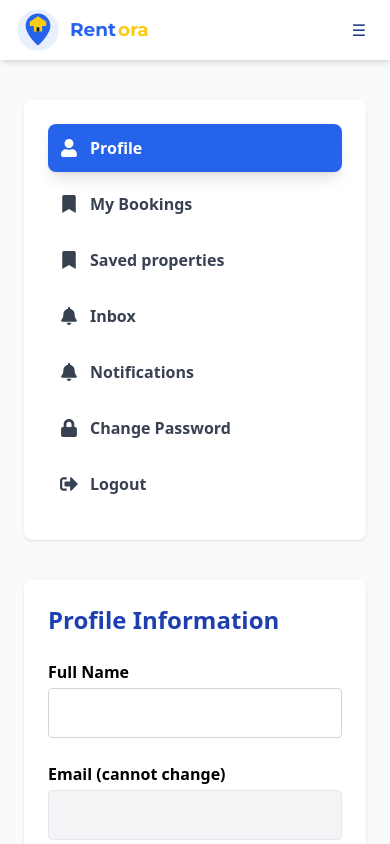
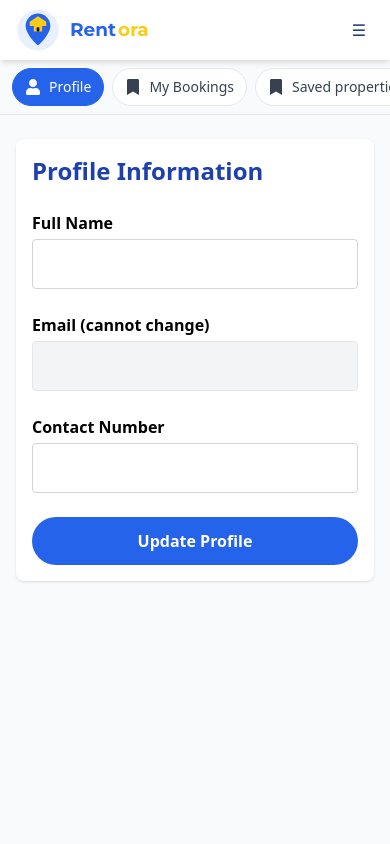
Before and after one commit to hariombangali/rentora-frontend, a React (Vite) app: page /profile in a window 390 px wide. Shown: the top 844 px of the page. Built offline with nearby package versions, Linux system fonts and the light colour scheme.

Commit message:
updATED CODE3

```diff
--- a/src/pages/Profile.jsx
+++ b/src/pages/Profile.jsx
@@ -1,17 +1,25 @@
-import { useState, useEffect } from "react";
+import { useState, useEffect, useMemo, useCallback, useRef } from "react";
 import API from "../services/api";
 import { useAuth } from "../context/AuthContext";
-import { FaUser, FaLock, FaHome, FaBookmark, FaWallet, FaBell, FaCheckCircle, FaSignOutAlt } from 'react-icons/fa';
+import { useSearchParams } from "react-router-dom";
+import {
+  FaUser,
+  FaLock,
+  FaHome,
+  FaBookmark,
+  FaBell,
+  FaCheckCircle,
+  FaSignOutAlt,
+} from "react-icons/fa";
 import MyBookings from "./MyBookings";
 import Inbox from "./Inbox";
-import MyProperties from "./MyProperties"; // new wrapper
+import MyProperties from "./MyProperties";
 import OwnerBookings from "./OwnerBookings";
 import Wishlist from "./Wishlist";
 
-
-
 export default function ProfilePage() {
   const { user, setUser } = useAuth();
+  const [searchParams, setSearchParams] = useSearchParams();
   const [activeTab, setActiveTab] = useState("profile");
 
   const [form, setForm] = useState({
@@ -23,29 +31,53 @@ export default function ProfilePage() {
     ownerPhone: "",
     ownerIdType: "",
     ownerIdNumber: "",
-    // Password tab
     currentPassword: "",
     newPassword: "",
     confirmPassword: "",
   });
 
+  const [updatingProfile, setUpdatingProfile] = useState(false);
   const [loading, setLoading] = useState(true);
   const [error, setError] = useState("");
   const [successMsg, setSuccessMsg] = useState("");
 
-  // Define sidebar tabs dynamically according to user role
-  const SIDEBAR_TABS = [
+  // Tabs derived from role
+  const SIDEBAR_TABS = useMemo(
+    () =>
+      [
         { key: "profile", label: "Profile", icon: <FaUser /> },
-    user?.role === "owner" && { key: "myProperties", label: "My Properties", icon: <FaHome /> },
-    { key: "myBookings", label: "My Bookings", icon: <FaBookmark /> },
+        user?.role === "owner" && {
+          key: "myProperties",
+          label: "My Properties",
+          icon: <FaHome />,
+        },
+        {
+          key: "myBookings",
+          label: user?.role === "owner" ? "Owner Bookings" : "My Bookings",
+          icon: <FaBookmark />,
+        },
         { key: "savedproperties", label: "Saved properties", icon: <FaBookmark /> },
         { key: "inbox", label: "Inbox", icon: <FaBell /> },
         { key: "notifications", label: "Notifications", icon: <FaBell /> },
         { key: "password", label: "Change Password", icon: <FaLock /> },
-    user?.role === "owner" && { key: "verification", label: "Owner Verification", icon: <FaCheckCircle /> },
+        user?.role === "owner" && {
+          key: "verification",
+          label: "Owner Verification",
+          icon: <FaCheckCircle />,
+        },
         { key: "logout", label: "Logout", icon: <FaSignOutAlt /> },
-  ].filter(Boolean);
+      ].filter(Boolean),
+    [user]
+  );
 
+  const tabKeys = useMemo(() => SIDEBAR_TABS.map((t) => t.key), [SIDEBAR_TABS]);
+
+  // Initialize from URL ?tab=
+  useEffect(() => {
+    const t = searchParams.get("tab");
+    if (t && tabKeys.includes(t)) setActiveTab(t);
+    setLoading(false);
+  }, [searchParams, tabKeys]);
 
   useEffect(() => {
     if (user) {
@@ -61,7 +93,6 @@ export default function ProfilePage() {
         ownerIdNumber: user.ownerKYC?.ownerIdNumber || "",
       }));
     }
-    setLoading(false);
   }, [user]);
 
   const handleChange = (e) => {
@@ -85,6 +116,7 @@ export default function ProfilePage() {
     e.preventDefault();
     setError("");
     setSuccessMsg("");
+    setUpdatingProfile(true);
     try {
       const token = localStorage.getItem("token");
       const res = await API.put(
@@ -106,6 +138,8 @@ export default function ProfilePage() {
       if (res.data.user) setUser(res.data.user);
     } catch (err) {
       setError(err.response?.data?.message || "Failed to update profile");
+    } finally {
+      setUpdatingProfile(false);
     }
   };
 
@@ -129,38 +163,106 @@ export default function ProfilePage() {
         }
       );
       setSuccessMsg("Password changed successfully!");
-      setForm((prev) => ({ ...prev, currentPassword: "", newPassword: "", confirmPassword: "" }));
+      setForm((prev) => ({
+        ...prev,
+        currentPassword: "",
+        newPassword: "",
+        confirmPassword: "",
+      }));
     } catch (err) {
       setError(err.response?.data?.message || "Failed to change password");
     }
   };
 
-  // Sidebar click handler including logout
-  const handleSidebarClick = (key) => {
+  // Tab change utility (sync URL)
+  const setTab = useCallback(
+    (key) => {
       if (key === "logout") {
         setUser(null);
         localStorage.removeItem("token");
-      window.location.href = "/login"; // redirect to login
+        window.location.href = "/login";
         return;
       }
       setActiveTab(key);
       setError("");
       setSuccessMsg("");
+      setSearchParams({ tab: key });
+    },
+    [setSearchParams, setUser]
+  );
+
+  // Keyboard navigation for tablist
+  const tablistRef = useRef(null);
+  const onTablistKeyDown = (e) => {
+    if (!["ArrowRight", "ArrowLeft", "Home", "End"].includes(e.key)) return;
+    e.preventDefault();
+    const currentIndex = tabKeys.indexOf(activeTab);
+    if (e.key === "ArrowRight") {
+      const next = (currentIndex + 1) % tabKeys.length;
+      setTab(tabKeys[next]);
+    } else if (e.key === "ArrowLeft") {
+      const prev = (currentIndex - 1 + tabKeys.length) % tabKeys.length;
+      setTab(tabKeys[prev]);
+    } else if (e.key === "Home") {
+      setTab(tabKeys[0]);
+    } else if (e.key === "End") {
+      setTab(tabKeys[tabKeys.length - 1]);
+    }
   };
 
   if (loading) return <div className="p-6 text-center">Loading Profile...</div>;
 
   return (
-    <div className="min-h-screen bg-gray-50 py-10">
-      <div className="max-w-7xl mx-auto flex flex-col md:flex-row gap-10 px-6">
-        {/* Sidebar */}
-        <nav className="w-full md:w-64 bg-white rounded-lg shadow sticky top-10 p-6 h-fit">
-          <ul>
+    <div className="min-h-screen bg-gray-50">
+      {/* Mobile tabs bar */}
+      <div className="md:hidden sticky top-0 z-20 bg-gray-50 border-b">
+        <div
+          role="tablist"
+          aria-label="Profile sections"
+          className="flex gap-2 overflow-x-auto px-3 py-2"
+          ref={tablistRef}
+          onKeyDown={onTablistKeyDown}
+        >
+          {SIDEBAR_TABS.map(({ key, label, icon }) => {
+            const selected = activeTab === key;
+            return (
+              <button
+                key={key}
+                role="tab"
+                aria-selected={selected}
+                aria-controls={`${key}-panel`}
+                id={`${key}-tab`}
+                onClick={() => setTab(key)}
+                className={`flex items-center gap-2 whitespace-nowrap rounded-full px-3 py-2 text-sm border transition ${
+                  selected
+                    ? "bg-blue-600 text-white border-blue-600"
+                    : "bg-white text-gray-700 border-gray-200"
+                }`}
+              >
+                <span className="text-base">{icon}</span>
+                <span>{label}</span>
+              </button>
+            );
+          })}
+        </div>
+      </div>
+
+      <div className="max-w-7xl mx-auto flex flex-col md:flex-row gap-6 md:gap-10 px-4 sm:px-6 py-6 sm:py-10">
+        {/* Sidebar (desktop) */}
+        <nav className="hidden md:block md:w-64 bg-white rounded-lg shadow sticky top-20 p-6 h-fit">
+          <ul role="tablist" aria-label="Profile sections" className="space-y-2">
             {SIDEBAR_TABS.map(({ key, label, icon }) => (
-              <li key={key} className="mb-2">
+              <li key={key}>
                 <button
-                  onClick={() => handleSidebarClick(key)}
-                  className={`flex items-center gap-3 w-full p-3 rounded-lg transition font-semibold text-left ${activeTab === key ? "bg-blue-600 text-white shadow-lg" : "text-gray-700 hover:bg-blue-100"
+                  role="tab"
+                  aria-selected={activeTab === key}
+                  aria-controls={`${key}-panel`}
+                  id={`${key}-tab`}
+                  onClick={() => setTab(key)}
+                  className={`flex items-center gap-3 w-full p-3 rounded-lg transition font-semibold text-left ${
+                    activeTab === key
+                      ? "bg-blue-600 text-white shadow-lg"
+                      : "text-gray-700 hover:bg-blue-100"
                   }`}
                 >
                   <span className="text-lg">{icon}</span>
@@ -171,14 +273,30 @@ export default function ProfilePage() {
           </ul>
         </nav>
 
-        <main className="flex-1 bg-white rounded-lg shadow p-6 max-w-4xl">
-          {error && <div className="mb-4 p-3 bg-red-100 text-red-700 rounded font-semibold">{error}</div>}
-          {successMsg && <div className="mb-4 p-3 bg-green-100 text-green-700 rounded font-semibold">{successMsg}</div>}
+        {/* Main content */}
+        <main className="flex-1 bg-white rounded-lg shadow p-4 sm:p-6 md:max-w-4xl">
+          {error && (
+            <div className="mb-4 p-3 bg-red-100 text-red-700 rounded font-semibold">
+              {error}
+            </div>
+          )}
+          {successMsg && (
+            <div className="mb-4 p-3 bg-green-100 text-green-700 rounded font-semibold">
+              {successMsg}
+            </div>
+          )}
 
+          {/* Profile */}
           {activeTab === "profile" && (
+            <section
+              role="tabpanel"
+              id="profile-panel"
+              aria-labelledby="profile-tab"
+              className="space-y-6"
+            >
+              <h2 className="text-2xl font-bold mb-2 text-blue-800">Profile Information</h2>
+
               <form onSubmit={handleProfileUpdate} className="space-y-6">
-              <h2 className="text-2xl font-bold mb-6 text-blue-800">Profile Information</h2>
-
                 <div>
                   <label htmlFor="name" className="block font-semibold mb-1">
                     Full Name
@@ -219,12 +337,18 @@ export default function ProfilePage() {
                     value={form.contact}
                     onChange={handleChange}
                     className="w-full p-3 border border-gray-300 rounded"
+                    pattern="[0-9]{10,}"
+                    inputMode="numeric"
                   />
                 </div>
 
                 {user?.role === "owner" && (
                   <>
-                  <h3 className="text-xl font-bold mt-4 mb-4 text-blue-700">Owner Verification Details</h3>
+                    <h3 className="text-xl font-bold mt-4 mb-2 text-blue-700">
+                      Owner Verification Details
+                    </h3>
+
+                    <div className="grid grid-cols-1 md:grid-cols-2 gap-4">
                       <div>
                         <label htmlFor="ownerName" className="block font-semibold mb-1">
                           Owner Name
@@ -265,9 +389,10 @@ export default function ProfilePage() {
                           onChange={handleChange}
                           className="w-full p-3 border border-gray-300 rounded"
                           required
+                          pattern="[0-9]{10,}"
+                          inputMode="numeric"
                         />
                       </div>
-                  <div className="grid grid-cols-2 gap-4">
                       <div>
                         <label htmlFor="ownerIdType" className="block font-semibold mb-1">
                           Owner ID Type
@@ -282,7 +407,7 @@ export default function ProfilePage() {
                           required
                         />
                       </div>
-                    <div>
+                      <div className="md:col-span-2">
                         <label htmlFor="ownerIdNumber" className="block font-semibold mb-1">
                           Owner ID Number
                         </label>
@@ -302,46 +427,116 @@ export default function ProfilePage() {
 
                 <button
                   type="submit"
-                className="bg-blue-600 hover:bg-blue-700 text-white rounded-full px-6 py-3 font-semibold w-full transition"
+                  className="bg-blue-600 hover:bg-blue-700 text-white rounded-full px-6 py-3 font-semibold w-full transition disabled:opacity-60"
+                  disabled={updatingProfile}
                 >
-                Update Profile
+                  {updatingProfile ? "Updating..." : "Update Profile"}
                 </button>
               </form>
+            </section>
           )}
 
+          {/* Password */}
           {activeTab === "password" && (
-            <ChangePasswordForm form={form} setForm={setForm} setError={setError} setSuccessMsg={setSuccessMsg} />
+            <section
+              role="tabpanel"
+              id="password-panel"
+              aria-labelledby="password-tab"
+              className="space-y-6"
+            >
+              <ChangePasswordForm
+                form={form}
+                setForm={setForm}
+                setError={setError}
+                setSuccessMsg={setSuccessMsg}
+              />
+            </section>
           )}
 
+          {/* Verification */}
           {activeTab === "verification" && user?.role === "owner" && (
+            <section
+              role="tabpanel"
+              id="verification-panel"
+              aria-labelledby="verification-tab"
+              className="space-y-6"
+            >
               <VerificationStatus user={user} />
+            </section>
           )}
 
+          {/* My Properties */}
           {activeTab === "myProperties" && user?.role === "owner" && (
+            <section
+              role="tabpanel"
+              id="myProperties-panel"
+              aria-labelledby="myProperties-tab"
+              className="space-y-6"
+            >
               <MyProperties />
+            </section>
           )}
 
-          {activeTab === "myBookings" && (user?.role === "owner" ? <OwnerBookings /> : <MyBookings />)}
-
-          {activeTab === "savedproperties" && (
-            <Wishlist />
+          {/* Bookings */}
+          {activeTab === "myBookings" && (
+            <section
+              role="tabpanel"
+              id="myBookings-panel"
+              aria-labelledby="myBookings-tab"
+              className="space-y-6"
+            >
+              {user?.role === "owner" ? <OwnerBookings /> : <MyBookings />}
+            </section>
           )}
 
-          {activeTab === "inbox" && (
-            <Inbox />
+          {/* Saved */}
+          {activeTab === "savedproperties" && (
+            <section
+              role="tabpanel"
+              id="savedproperties-panel"
+              aria-labelledby="savedproperties-tab"
+              className="space-y-6"
+            >
+              <Wishlist />
+            </section>
           )}
 
-          {activeTab === "payments" && (
-            <Payments />
+          {/* Inbox */}
+          {activeTab === "inbox" && (
+            <section
+              role="tabpanel"
+              id="inbox-panel"
+              aria-labelledby="inbox-tab"
+              className="space-y-6"
+            >
+              <Inbox />
+            </section>
           )}
 
+          {/* Payments (if exists) */}
+          {activeTab === "payments" && (
+            <section
+              role="tabpanel"
+              id="payments-panel"
+              aria-labelledby="payments-tab"
+              className="space-y-6"
+            >
+              <Payments />
+            </section>
+          )}
+
+          {/* Notifications (if exists) */}
           {activeTab === "notifications" && (
+            <section
+              role="tabpanel"
+              id="notifications-panel"
+              aria-labelledby="notifications-tab"
+              className="space-y-6"
+            >
               <Notifications />
+            </section>
           )}
         </main>
-
-
-
       </div>
     </div>
   );
@@ -350,6 +545,11 @@ export default function ProfilePage() {
 // Change Password form component
 function ChangePasswordForm({ form, setForm, setError, setSuccessMsg }) {
   const [processing, setProcessing] = useState(false);
+  const [show, setShow] = useState({
+    current: false,
+    next: false,
+    confirm: false,
+  });
 
   const handleChangePassword = async (e) => {
     e.preventDefault();
@@ -394,52 +594,91 @@ function ChangePasswordForm({ form, setForm, setError, setSuccessMsg }) {
 
   return (
     <form onSubmit={handleChangePassword} className="space-y-6">
-      <h2 className="text-2xl font-bold mb-6 text-blue-800">Change Password</h2>
+      <h2 className="text-2xl font-bold mb-2 text-blue-800">Change Password</h2>
 
       <div>
-        <label htmlFor="currentPassword" className="block font-semibold mb-1">Current Password</label>
+        <label htmlFor="currentPassword" className="block font-semibold mb-1">
+          Current Password
+        </label>
+        <div className="flex gap-2">
           <input
             id="currentPassword"
             name="currentPassword"
-          type="password"
+            type={show.current ? "text" : "password"}
             value={form.currentPassword || ""}
-          onChange={(e) => setForm((prev) => ({ ...prev, currentPassword: e.target.value }))}
+            onChange={(e) =>
+              setForm((prev) => ({ ...prev, currentPassword: e.target.value }))
+            }
             className="w-full p-3 border border-gray-300 rounded"
             required
           />
+          <button
+            type="button"
+            onClick={() => setShow((s) => ({ ...s, current: !s.current }))}
+            className="px-3 rounded bg-gray-100 border border-gray-300"
+          >
+            {show.current ? "Hide" : "Show"}
+          </button>
+        </div>
       </div>
 
       <div>
-        <label htmlFor="newPassword" className="block font-semibold mb-1">New Password</label>
+        <label htmlFor="newPassword" className="block font-semibold mb-1">
+          New Password
+        </label>
+        <div className="flex gap-2">
           <input
             id="newPassword"
             name="newPassword"
-          type="password"
+            type={show.next ? "text" : "password"}
             value={form.newPassword || ""}
-          onChange={(e) => setForm((prev) => ({ ...prev, newPassword: e.target.value }))}
+            onChange={(e) =>
+              setForm((prev) => ({ ...prev, newPassword: e.target.value }))
+            }
             className="w-full p-3 border border-gray-300 rounded"
             required
             minLength={6}
           />
+          <button
+            type="button"
+            onClick={() => setShow((s) => ({ ...s, next: !s.next }))}
+            className="px-3 rounded bg-gray-100 border border-gray-300"
+          >
+            {show.next ? "Hide" : "Show"}
+          </button>
+        </div>
       </div>
 
       <div>
-        <label htmlFor="confirmPassword" className="block font-semibold mb-1">Confirm New Password</label>
+        <label htmlFor="confirmPassword" className="block font-semibold mb-1">
+          Confirm New Password
+        </label>
+        <div className="flex gap-2">
           <input
             id="confirmPassword"
             name="confirmPassword"
-          type="password"
+            type={show.confirm ? "text" : "password"}
             value={form.confirmPassword || ""}
-          onChange={(e) => setForm((prev) => ({ ...prev, confirmPassword: e.target.value }))}
+            onChange={(e) =>
+              setForm((prev) => ({ ...prev, confirmPassword: e.target.value }))
+            }
             className="w-full p-3 border border-gray-300 rounded"
             required
             minLength={6}
           />
+          <button
+            type="button"
+            onClick={() => setShow((s) => ({ ...s, confirm: !s.confirm }))}
+            className="px-3 rounded bg-gray-100 border border-gray-300"
+          >
+            {show.confirm ? "Hide" : "Show"}
+          </button>
+        </div>
       </div>
 
       <button
         type="submit"
-        className="bg-blue-600 hover:bg-blue-700 text-white rounded-full px-6 py-3 font-semibold w-full transition"
+        className="bg-blue-600 hover:bg-blue-700 text-white rounded-full px-6 py-3 font-semibold w-full transition disabled:opacity-60"
         disabled={processing}
       >
         {processing ? "Processing..." : "Update Password"}
@@ -454,12 +693,21 @@ function VerificationStatus({ user }) {
 
   return (
     <div>
-      <h2 className="text-2xl font-bold mb-6 text-blue-700">Owner Verification Status</h2>
+      <h2 className="text-2xl font-bold mb-2 text-blue-700">
+        Owner Verification Status
+      </h2>
 
       <div className="mb-4 p-4 rounded bg-yellow-100 text-yellow-800 font-semibold shadow">
         Your owner verification status is:{" "}
-        <span className={`font-black ${user.ownerVerified ? "text-green-600" : (user.ownerRejected ? "text-red-600" : "text-yellow-600")
-          }`}>
+        <span
+          className={`font-black ${
+            user.ownerVerified
+              ? "text-green-600"
+              : user.ownerRejected
+              ? "text-red-600"
+              : "text-yellow-600"
+          }`}
+        >
           {user.ownerVerified
             ? "Verified"
             : user.ownerRejected
```
Lines whose indentation alone changed are shown as unchanged.
